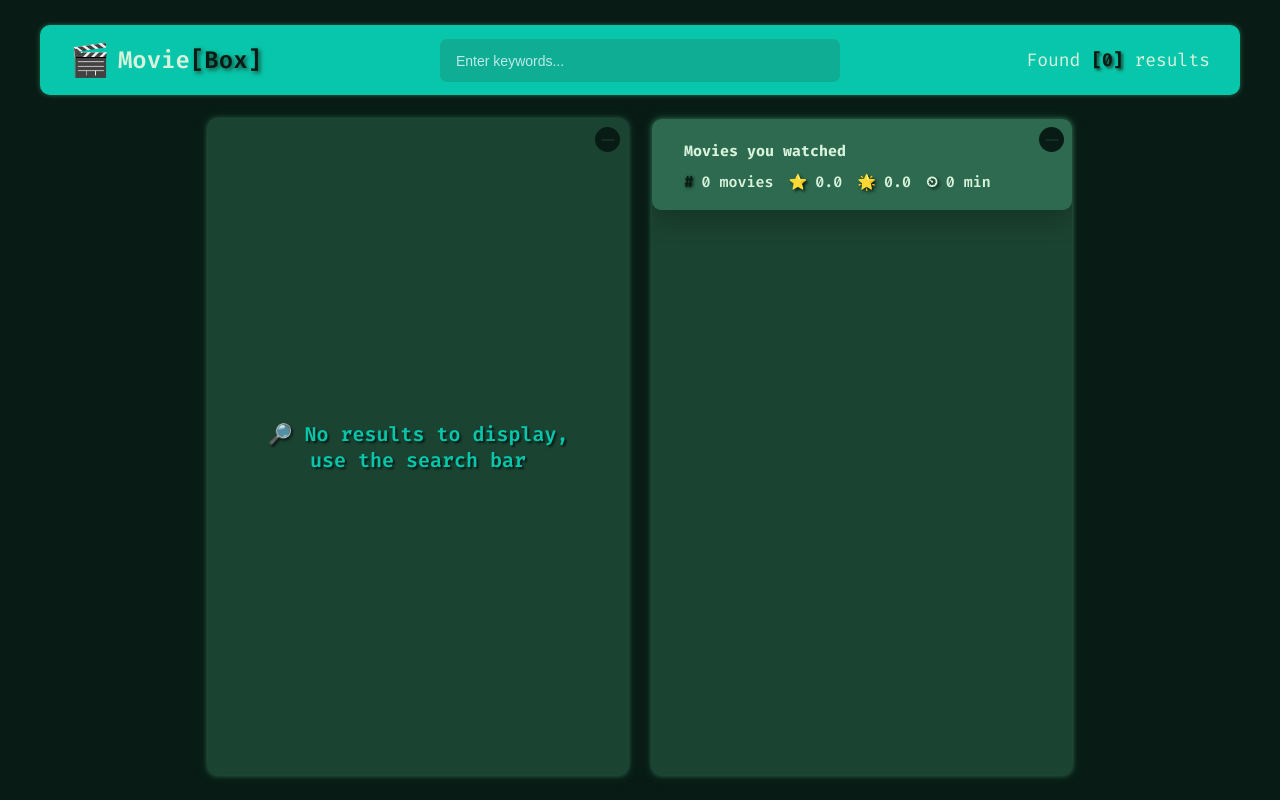
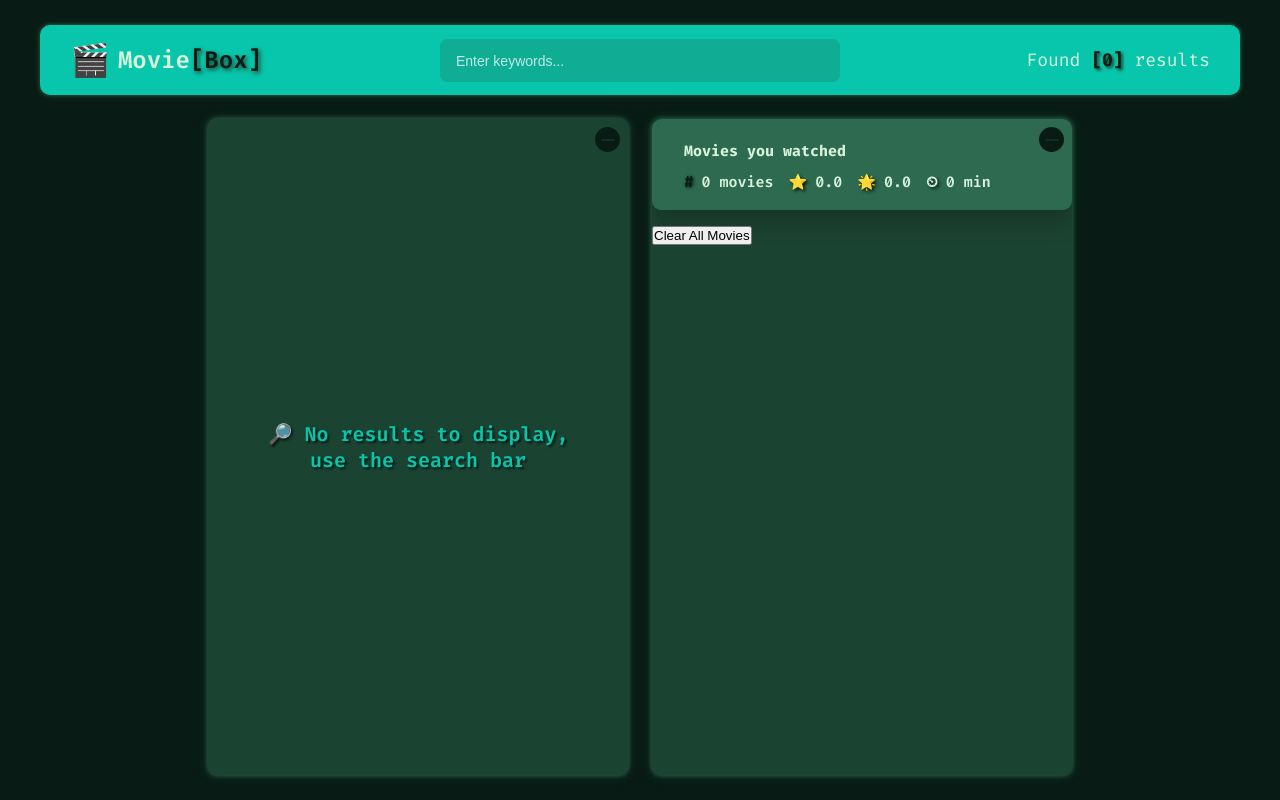
Before and after one commit to bakNa2t/moviebox, a React (Vite) app: page / in a window 1280 px wide. Built offline with nearby package versions, Linux system fonts and the light colour scheme.

Commit message:
Addded handleClearAllMovies func and btn block

```diff
--- a/src/App.jsx
+++ b/src/App.jsx
@@ -41,6 +41,10 @@ export default function App() {
     }
   }
 
+  function handleClearAllMovies() {
+    setWatched([]);
+  }
+
   return (
     <>
       <NavBar>
@@ -76,6 +80,7 @@ export default function App() {
               <MovieListWatched
                 watched={watched}
                 onDeleteWatchedMovie={handleDeleteWatchedMovie}
+                onClearAllMovies={handleClearAllMovies}
               />
             </>
           )}
--- a/src/components/MovieListWatched.jsx
+++ b/src/components/MovieListWatched.jsx
@@ -11,6 +11,7 @@ function MovieListWatched({ watched, onDeleteWatchedMovie }) {
   };
 
   return (
+    <>
       <ul className={styles.list}>
         {watched.map((movie) => (
           <MovieItemWatched
@@ -20,6 +21,8 @@ function MovieListWatched({ watched, onDeleteWatchedMovie }) {
           />
         ))}
       </ul>
+      <button>Clear All Movies</button>
+    </>
   );
 }
 
```
Lines whose indentation alone changed are shown as unchanged.
